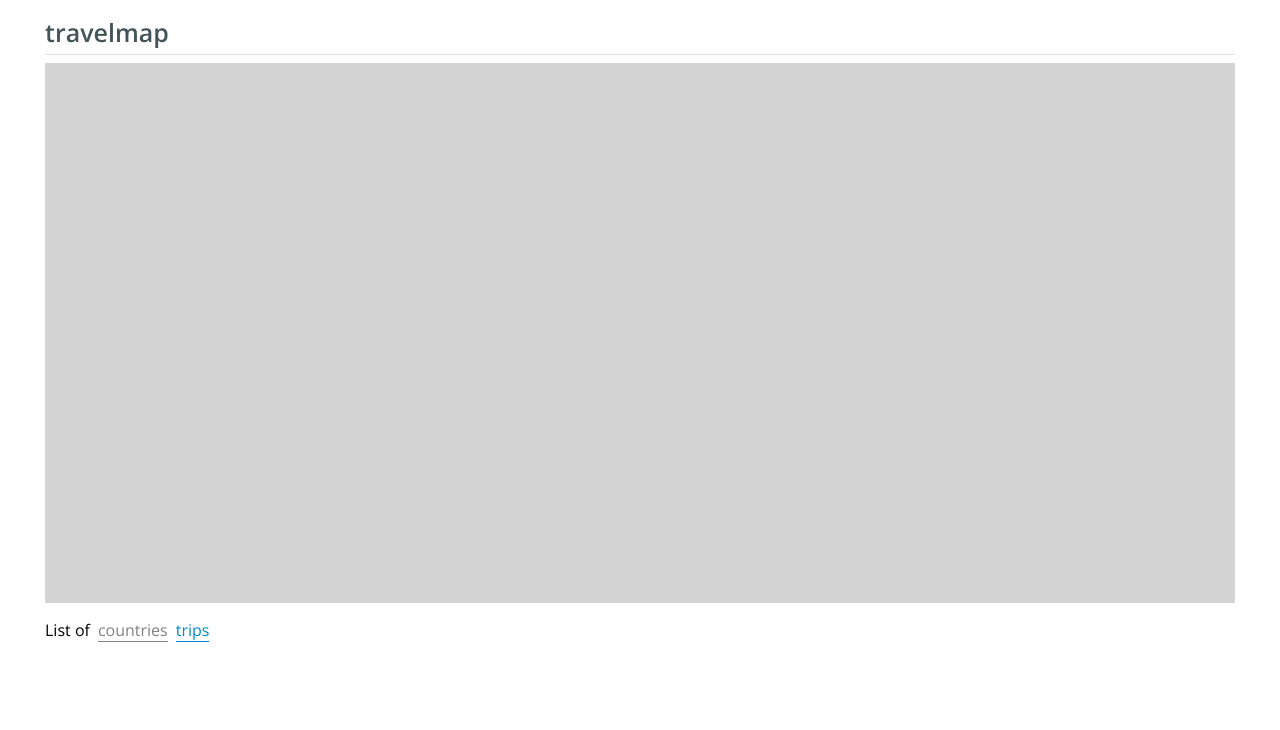
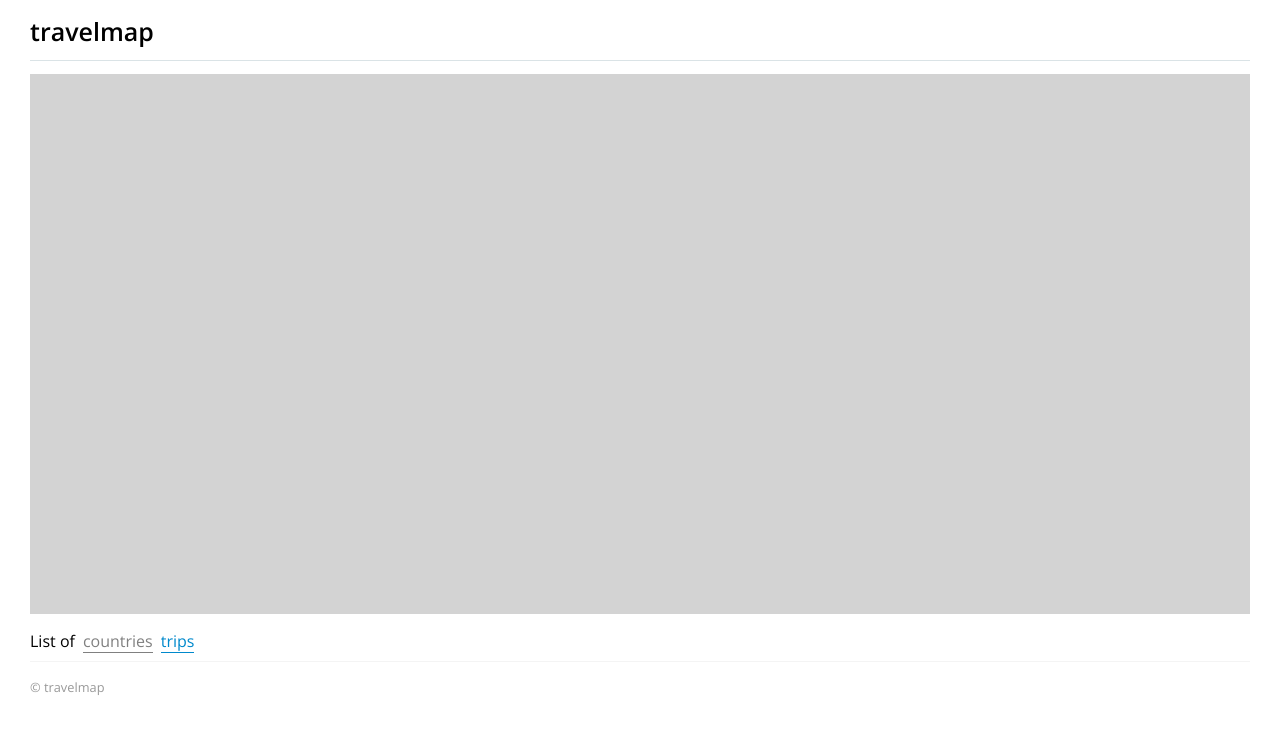
Before and after one commit to tsaplev/traveljournal, a website built with webpack: page src/view/template.html in a window 1280 px wide. Built offline with nearby package versions, Linux system fonts and the light colour scheme.

Commit message:
Update header style & add footer

```diff
--- a/src/view/style.css
+++ b/src/view/style.css
@@ -1,52 +1,92 @@
-@import url("https://fonts.googleapis.com/css?family=Open+Sans:300,400,600&subset=cyrillic,cyrillic-ext&display=swap");
-
+@import url("https://fonts.googleapis.com/css2?family=Open+Sans:wght@300;400;600&display=swap");
 body {
   margin: 0;
   padding: 0;
-  font-family: "Lucida Console", "Courier New", monospace;
+  width: 100%;
 }
-
 .container {
-  min-width: 300px;
-  max-width: 1250px;
-  margin: 0 auto;
-  padding: 15px 45px 0;
-  font-family: "Open Sans", sans-serif;
+  font-family: Open Sans, sans-serif;
+  font-weight: 400;
+  width: auto;
+  min-width: 290px;
+  padding-left: 15px;
+  padding-right: 15px;
+  overflow-x: hidden;
 }
-
+@media screen and (min-width: 900px) {
+  .container {
+    max-width: 1460px;
+    padding-left: 30px;
+    padding-right: 30px;
+    margin-left: auto;
+    margin-right: auto;
+  }
+}
 .header {
-  padding-bottom: 5px;
+  font-family: Open Sans, sans-serif;
+  line-height: 18px;
+  padding: 10px 0 10px;
+}
+@media screen and (min-width: 900px) {
+  .header {
+    padding: 20px 0 5px;
+  }
+}
+.header__link {
+  color: #007dfa;
+  font-size: 18px;
+  margin-right: 10px;
+  font-weight: 300;
+  text-decoration: none;
+}
+.header__link:hover {
+  color: #369aff;
+  border-bottom: none;
+}
+.header__link ._active {
+  font-weight: 400;
+}
+.header__link ._disabled {
+  color: grey;
+  cursor: not-allowed;
+  opacity: 0.5;
+  text-decoration: none;
+}
+.header__title {
+  margin: 0;
+  min-height: 25px;
+}
+.header__title .header__link {
+  font-size: 25px;
+  font-weight: bold;
+  color: #000;
+  margin: 0;
+  padding: 0;
+}
+.header__title .header__link:hover {
+  color: #435459;
+  border-bottom: none;
+}
+.header__action {
+  position: absolute;
+  right: 0;
+  bottom: 0;
+}
+.header__action svg {
+  fill: grey;
+  color: black;
+  max-height: 18px;
+}
+.header-box {
+  display: flex;
+  justify-content: space-between;
+  position: relative;
+}
+.header__menu {
+  margin-top: 5px;
+  padding: 5px 0;
   border-bottom: 1px solid #dae3e6;
 }
-
-.header__title {
-  font-size: 25px;
-  font-weight: 600;
-}
-
-.header__title,
-.header__subtitle {
-  margin: 0;
-  padding: 0;
-  color: #435459;
-}
-
-.header__link {
-  text-decoration: none;
-  color: #435459;
-}
-.header__link:hover {
-  color: black;
-}
-.header__link:visited {
-  color: #435459;
-}
-
-.header__subtitle {
-  font-size: 16px;
-  font-weight: 400;
-}
-
 .map {
   width: 100%;
   height: 540px;
@@ -68,31 +108,27 @@ body {
   padding-left: 10px !important;
   padding-right: 10px !important;
 }
-
 .content {
   display: flex;
   flex-direction: row;
 }
-
 .travel-page {
   width: 100%;
 }
-
 .time {
   font-size: 13px;
   color: #7a9199;
 }
 .travel-list {
   padding-right: 0;
-  padding-bottom: 10px;
 }
 .travel-list__body {
   margin-top: 0;
+  max-width: 840px;
 }
 .travel-list__body > :not(:first-child) {
   display: none;
 }
-
 .travel-page .time {
   font-style: italic;
 }
@@ -103,57 +139,51 @@ body {
 .travel-page a:hover {
   color: #0086b3;
 }
-
 .countries-list {
   padding-left: 0;
   list-style: none;
 }
-
 .year,
 .countries-list__country .country {
   font-size: large;
   font-weight: bold;
 }
-
 .filters,
 .filters-box {
   display: flex;
   justify-content: left;
   margin-right: 0.5em;
 }
-
 .filters {
   margin-bottom: -0.5em;
 }
-
 .filters-box__label,
 .filters-box__item {
   margin-right: 0.5em;
 }
-
 .filters-box__item {
   cursor: pointer;
   border-bottom: 1px solid;
   color: #0089cc;
 }
-
 .filters-box__item._active {
   color: grey;
 }
-
-@media (max-width: 1000px) {
-  .container {
-    padding: 15px;
-  }
-  .header__title {
-    font-size: 22px;
-  }
-  .header__subtitle {
-    font-style: italic;
-    font-size: 13px;
-  }
-  .header__navigation {
-    margin: 5px 0 2.5px;
-    font-size: 13px;
-  }
+.footer {
+  font-family: Open Sans, sans-serif;
+  font-size: 0.8em;
+  line-height: 20px;
+  color: #999;
+  text-align: center;
+  border-top: 1px solid #f4f4f4;
+  padding: 15px 0;
 }
+.footer-box {
+  display: flex;
+  justify-content: space-between;
+  flex-wrap: wrap;
+}
+.footer-link {
+  color: #999;
+  text-decoration: none;
+}
--- a/src/view/template.html
+++ b/src/view/template.html
@@ -10,12 +10,15 @@
   <body>
     <div class="container">
       <header class="header">
-        <h1 class="header__title">
-          <a class="header__link" href="/"><%= htmlWebpackPlugin.options.title %></a>
-        </h1>
-        <h2 class="header__subtitle"><%= htmlWebpackPlugin.options.subTitle %></h2>
+        <div class="header-box">
+          <h1 class="header__title">
+            <a class="header__link" href="/"><%= htmlWebpackPlugin.options.title %></a>
+          </h1>
+        </div>
+        <nav class="header__menu">
+        </nav>
       </header>
-      <div class="content">
+      <main class="content">
         <article class="travel-page">
           <div class="map">
             <div id="travel-map"></div>
@@ -38,7 +41,12 @@
             </div>
           </article>
         </article>
-      </div>
+      </main>
+      <footer class="footer">
+        <div class="footer-box">
+          <span>© <%= htmlWebpackPlugin.options.title %></span>
+        </div>
+      </footer>
     </div>
     <%= htmlWebpackPlugin.options.shareData %>
   </body>
```
Also changed, not shown: src/view/data.test.js (+0 -1 lines).
